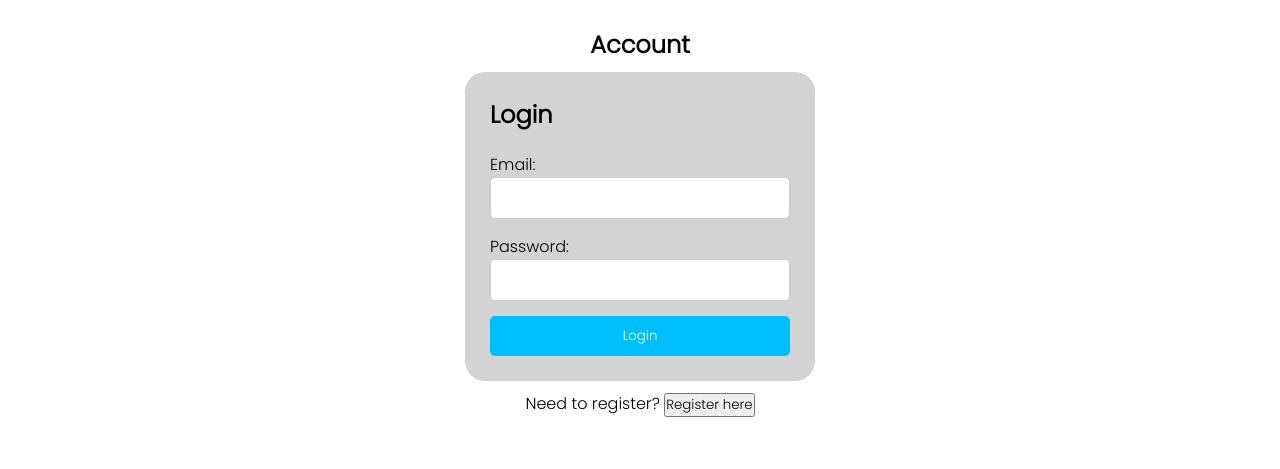
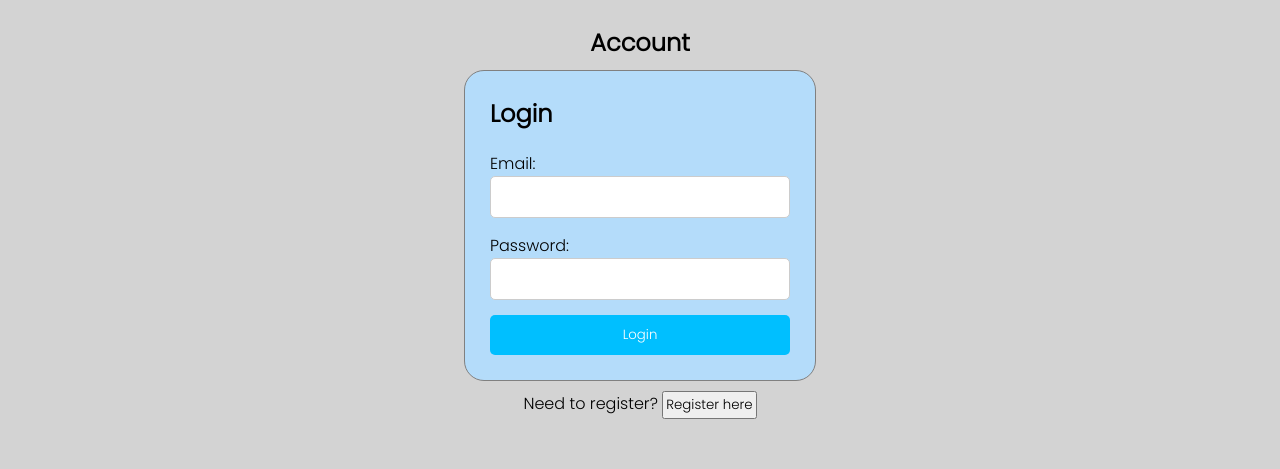
Before and after one commit to qkrauth/Devtrail, a React (Create React App) app in the folder frontend/: page /auth in a window 1280 px wide. Shown: the part 188-657 px from the top of the page. Built offline with nearby package versions, Linux system fonts and the light colour scheme; no server answers.

Commit message:
subtle style change

```diff
--- a/frontend/src/components/Chatbot.css
+++ b/frontend/src/components/Chatbot.css
@@ -1,12 +1,13 @@
 .chat-container {
     width: 500px;
     margin: 20px auto;
-    border: 1px solid lightgray;
+    border: 1px solid gray;
     border-radius: 10px;
     overflow: hidden;
 }
 
 .message-container {
+  background-color: white;
     padding: 10px;
     overflow-y: scroll;
     height: 500px;
@@ -32,7 +33,7 @@
 .input-container {
     display: flex;
     padding: 10px;
-    background-color: lightgray;
+    background-color: rgb(180, 220, 250);
 }
 
 .input-container input {
--- a/frontend/src/components/Login.css
+++ b/frontend/src/components/Login.css
@@ -1,8 +1,9 @@
 .auth-form {
-  background-color: lightgray;
+  background-color: rgb(180, 220, 250);
   margin: 10px;
   padding: 25px;
   border-radius: 20px;
+  border: 1px solid gray;
 }
 
 .auth-form h2 {
--- a/frontend/src/components/Register.css
+++ b/frontend/src/components/Register.css
@@ -1,8 +1,9 @@
 .auth-form {
-  background-color: lightgray;
+  background-color: rgb(180, 220, 250);
   margin: 10px;
   padding: 25px;
   border-radius: 20px;
+  border: 1px solid gray;
 }
 
 .auth-form h2 {
--- a/frontend/src/screens/AuthScreen.css
+++ b/frontend/src/screens/AuthScreen.css
@@ -4,4 +4,9 @@
     flex-direction: column;
     align-items: center;
     justify-content: center;
+    background-color: lightgray;
 }
+
+button {
+    padding: 2px;
+}
--- a/frontend/src/screens/BotScreen.css
+++ b/frontend/src/screens/BotScreen.css
@@ -1,4 +1,5 @@
 .botscreen-container {
+    background-color: lightgray;
     min-height: 75vh;
     display: flex;
     flex-direction: column;
```
